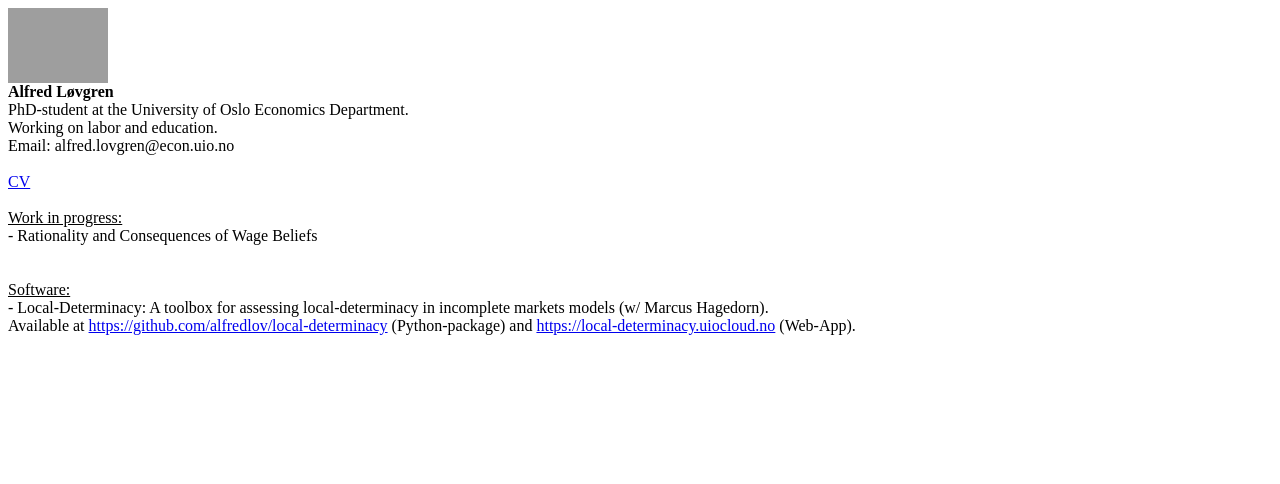
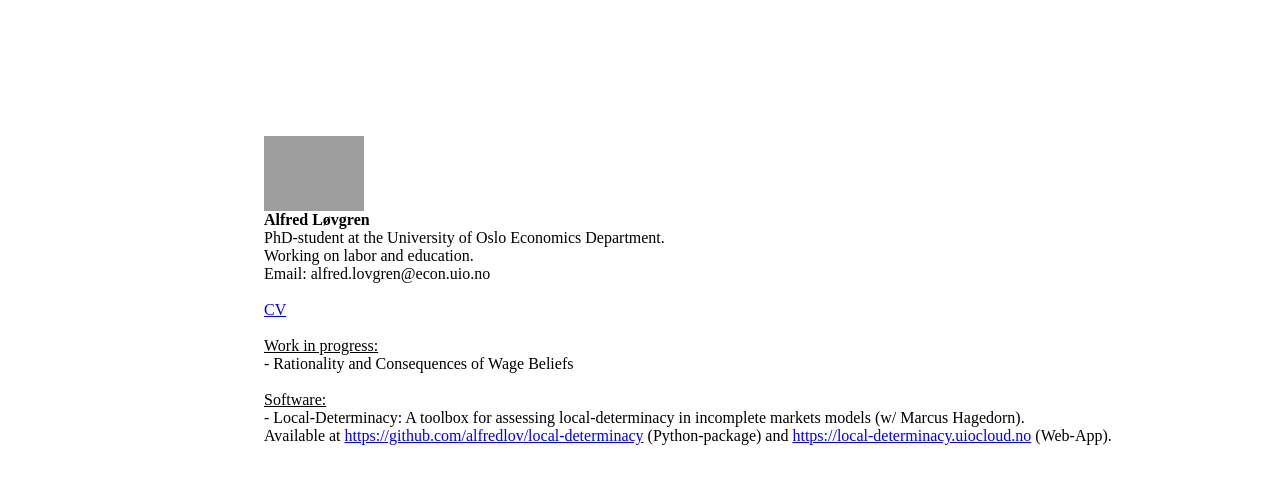
Before and after one commit to alfredlov/alfredlov.github.io, a plain HTML site: page index.html in a window 1280 px wide. Drawn offline with Linux system fonts and the light colour scheme; grey boxes are pictures that could not be loaded.

Commit message:
Update index.html

```diff
--- a/index.html
+++ b/index.html
@@ -1,3 +1,4 @@
+<body style="padding: 10% 10% 10% 20%;">
 <img src="https://www.sv.uio.no/econ/personer/vit/alfredlov/alfredlov.png" width = "100px" \> <br>
 <b>Alfred Løvgren</b> <br>
 PhD-student at the University of Oslo Economics Department. <br>
@@ -9,7 +10,7 @@ Email: alfred.lovgren@econ.uio.no<br><br>
 <u>Work in progress:</u> <br>
 - Rationality and Consequences of Wage Beliefs<br>
 <br>
-<br>
 <u>Software:</u><br>
 - Local-Determinacy: A toolbox for assessing local-determinacy in incomplete markets models (w/ Marcus Hagedorn). <br>
   Available at <a href="https://github.com/alfredlov/local-determinacy">https://github.com/alfredlov/local-determinacy</a> (Python-package) and <a href="https://local-determinacy.uiocloud.no">https://local-determinacy.uiocloud.no</a> (Web-App).
+</body>
```
